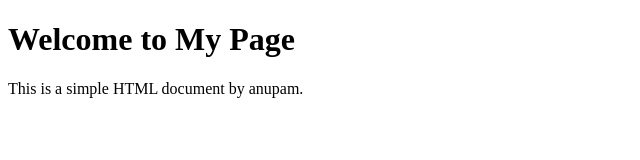
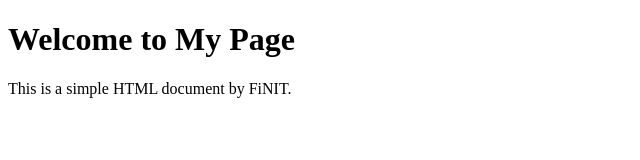
Before and after one commit to Ram9525/GitHub_Practice, a plain HTML site: page index.html in a window 1280 px wide. Shown: the full height of the page, 0-640 px from the left. Drawn offline with Linux system fonts and the light colour scheme.

Commit message:
Update index.html by testing branch

```diff
--- a/index.html
+++ b/index.html
@@ -8,7 +8,7 @@
 <body>
 
     <h1>Welcome to My Page</h1>
-    <p>This is a simple HTML document by anupam.</p>
+    <p>This is a simple HTML document by FiNIT.</p>
     <script>
         console.log("Hello, World!");
     </script>
```
